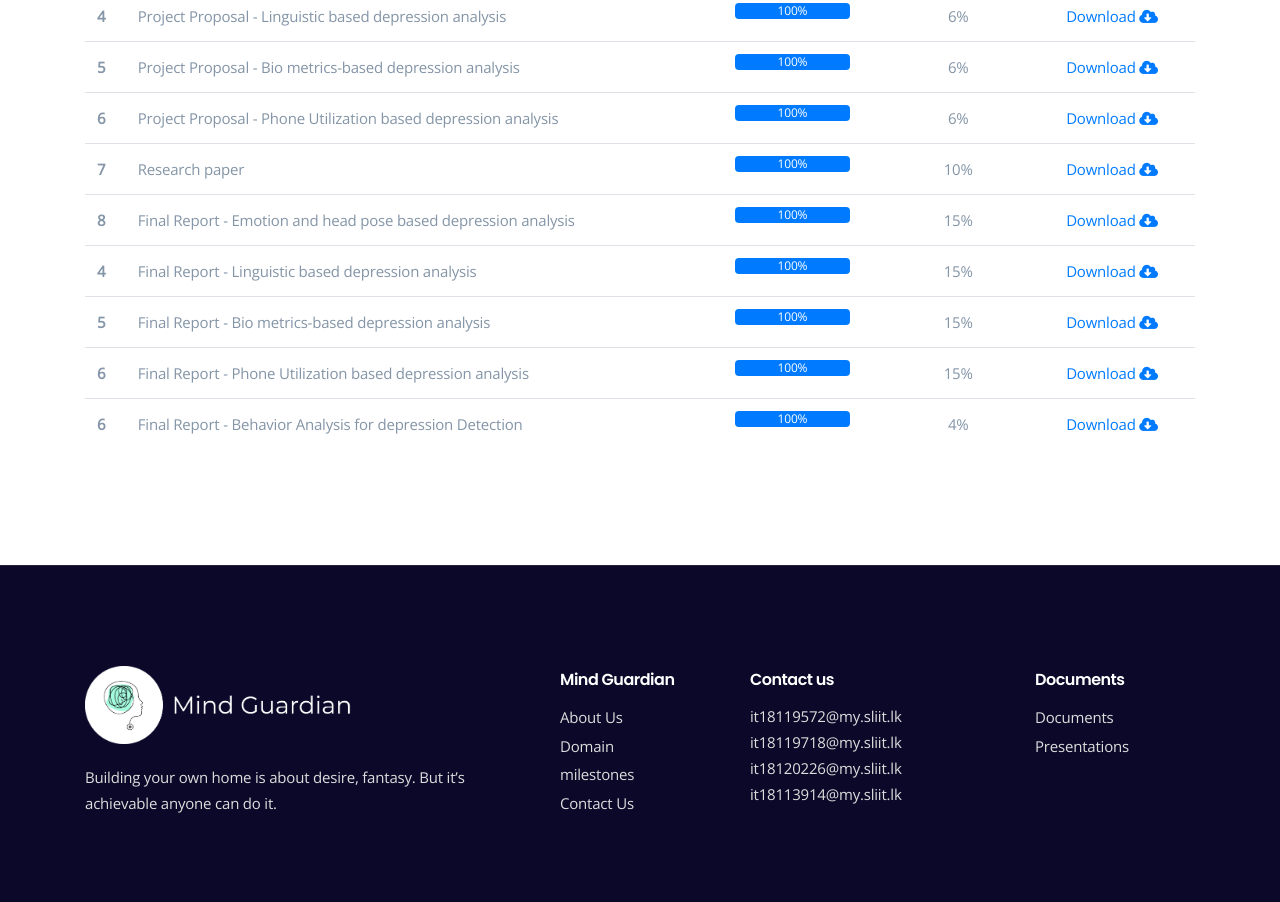
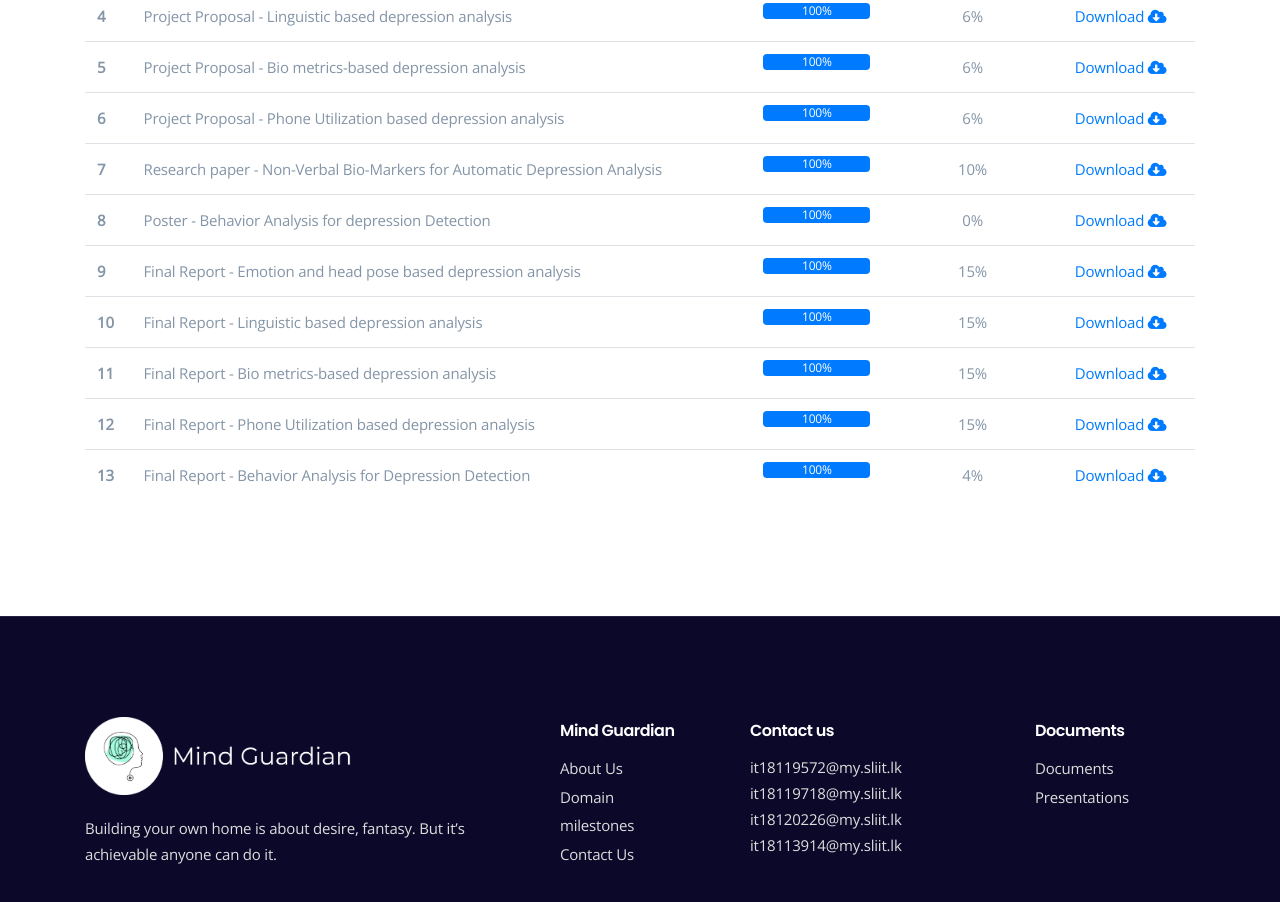
Before and after one commit to kusal1215/Research_Website, a plain HTML site: page documents.html in a window 1280 px wide. Shown: the part 795-1697 px from the top of the page. Drawn offline with nearby package versions, Linux system fonts and the light colour scheme.

Commit message:
Committed Modifications

```diff
--- a/documents.html
+++ b/documents.html
@@ -97,7 +97,7 @@
                     </div>
                 </td>
                 <td align="center">0%</td>
-                <td class="download-btn"><a href="files/TopicAssesment_1_TMP-21-081.pdf" download="Topic_Assessment.pdf">Download <i class="fas fa-cloud-download-alt"></i></a> </td>
+                <td class="download-btn"><a href="https://drive.google.com/file/d/14TOyZAqWHjEfBwZ1-asMfEpbngzn5igi/view?usp=sharing" download="Topic_Assessment.pdf">Download <i class="fas fa-cloud-download-alt"></i></a> </td>
             </tr>
             <tr>
                 <th scope="row">2</th>
@@ -108,7 +108,7 @@
                     </div>
                 </td>
                 <td align="center">0%</td>
-                <td class="download-btn"><a href="files/Tmp_2021_081.pdf" download="Project_Charter.pdf">Download <i class="fas fa-cloud-download-alt"></i></a> </td>
+                <td class="download-btn"><a href="https://drive.google.com/file/d/1L1b6ik03deJriqEfFqnUEFPTRd7JH4FP/view?usp=sharing" download="Project_Charter.pdf">Download <i class="fas fa-cloud-download-alt"></i></a> </td>
             </tr>
             <tr>
                 <th scope="row">3</th>
@@ -119,7 +119,7 @@
                     </div>
                 </td>
                 <td align="center">6%</td>
-                <td class="download-btn"><a href="files/Proposal_IT18120226.pdf" download="Proposal_EmotionAndHeadpose.pdf">Download <i class="fas fa-cloud-download-alt"></i></a> </td>
+                <td class="download-btn"><a href="https://drive.google.com/file/d/1SZhHtUSive_lDxqLJcjIpGnW2rvLieHI/view?usp=sharing" download="Proposal_EmotionAndHeadpose.pdf">Download <i class="fas fa-cloud-download-alt"></i></a> </td>
             </tr>
              <tr>
                 <th scope="row">4</th>
@@ -130,7 +130,7 @@
                     </div>
                 </td>
                 <td align="center">6%</td>
-                <td class="download-btn"><a href="files/Proposal_IT18113914.pdf" download="Proposal_Linguistic.pdf">Download <i class="fas fa-cloud-download-alt"></i></a> </td>
+                <td class="download-btn"><a href="https://drive.google.com/file/d/1oduRQtQ3GtJJ9DeenUwzNiddx-TnsipE/view?usp=sharing" download="Proposal_Linguistic.pdf">Download <i class="fas fa-cloud-download-alt"></i></a> </td>
             </tr>
              <tr>
                 <th scope="row">5</th>
@@ -141,7 +141,7 @@
                     </div>
                 </td>
                 <td align="center">6%</td>
-                <td class="download-btn"><a href="files/Proposal_IT18119572.pdf" download="Proposal_Biometrics.pdf">Download <i class="fas fa-cloud-download-alt"></i></a> </td>
+                <td class="download-btn"><a href="https://drive.google.com/file/d/1I36LzEFAZEDxKoIkN48-_3pJLek-Y1R_/view?usp=sharing" download="Proposal_Biometrics.pdf">Download <i class="fas fa-cloud-download-alt"></i></a> </td>
             </tr>
              <tr>
                 <th scope="row">6</th>
@@ -152,22 +152,33 @@
                     </div>
                 </td>
                 <td align="center">6%</td>
-                <td class="download-btn"><a href="files/Proposal_IT18119718.pdf" download="Proposal_PhoneUtilization.pdf">Download <i class="fas fa-cloud-download-alt"></i></a> </td>
+                <td class="download-btn"><a href="https://drive.google.com/file/d/1J-0o9VHCVZskq6H3LtP6BcktjsGC435i/view?usp=sharing" download="Proposal_PhoneUtilization.pdf">Download <i class="fas fa-cloud-download-alt"></i></a> </td>
             </tr>
             <tr>
                 <th scope="row">7</th>
-                <td>Research paper</td>
+                <td>Research paper - Non-Verbal Bio-Markers for Automatic Depression Analysis</td>
                 <td>
                     <div class="progress">
                         <div class="progress-bar" role="progressbar" style="width: 100%;" aria-valuenow="25" aria-valuemin="0" aria-valuemax="100">100%</div>
                     </div>
                 </td>
                 <td align="center">10%</td>
-                <td class="download-btn"><a href="files/ResearchPaper.pdf" download="ResearchPaper.pdf">Download <i class="fas fa-cloud-download-alt"></i></a> </td>
+                <td class="download-btn"><a href="https://drive.google.com/file/d/1HEMK5d_QkjGAe3jhQgI9Y8eKJ41Uc9Dv/view?usp=sharing" download="ResearchPaper.pdf">Download <i class="fas fa-cloud-download-alt"></i></a> </td>
+            </tr>
+            <tr>
+                <th scope="row">8</th>
+                <td>Poster - Behavior Analysis for depression Detection</td>
+                <td>
+                    <div class="progress">
+                        <div class="progress-bar" role="progressbar" style="width: 100%;" aria-valuenow="25" aria-valuemin="0" aria-valuemax="100">100%</div>
+                    </div>
+                </td>
+                <td align="center">0%</td>
+                <td class="download-btn"><a href="https://drive.google.com/file/d/1uk7DUGKJcaVvXJBhuEiiuRTzInsWUsno/view?usp=sharing" download="ResearchPaper.pdf">Download <i class="fas fa-cloud-download-alt"></i></a> </td>
             </tr>
 
             <tr>
-                <th scope="row">8</th>
+                <th scope="row">9</th>
                 <td>Final Report - Emotion and head pose based depression analysis</td>
                 <td>
                    <div class="progress">
@@ -175,10 +186,10 @@
                     </div>
                 </td>
                 <td align="center">15%</td>
-                 <td class="download-btn"><a href="files/IT18120226_THESIS.pdf" download="Final_EmotionAndHeadpose.pdf">Download <i class="fas fa-cloud-download-alt"></i></a> </td>
+                 <td class="download-btn"><a href="https://drive.google.com/file/d/15BnIMhNNv_h1P4vAQG_WdFnSearnzOYW/view?usp=sharing" download="Final_EmotionAndHeadpose.pdf">Download <i class="fas fa-cloud-download-alt"></i></a> </td>
             </tr>
             <tr>
-                <th scope="row">4</th>
+                <th scope="row">10</th>
                 <td>Final Report - Linguistic based depression analysis</td>
                 <td>
                     <div class="progress">
@@ -186,10 +197,10 @@
                     </div>
                 </td>
                 <td align="center">15%</td>
-                <td class="download-btn"><a href="files/IT18113914_THESIS.pdf" download="Final_Linguistic.pdf">Download <i class="fas fa-cloud-download-alt"></i></a> </td>
+                <td class="download-btn"><a href="https://drive.google.com/file/d/10Wcu55mCm10niCyQDNpw93yZ-y_FfVRl/view?usp=sharing" download="Final_Linguistic.pdf">Download <i class="fas fa-cloud-download-alt"></i></a> </td>
             </tr>
              <tr>
-                <th scope="row">5</th>
+                <th scope="row">11</th>
                 <td>Final Report - Bio metrics-based depression analysis </td>
                 <td>
                     <div class="progress">
@@ -197,10 +208,10 @@
                     </div>
                 </td>
                 <td align="center">15%</td>
-                <td class="download-btn"><a href="files/IT18119572_THESIS.pdf" download="Final_Biometrics.pdf">Download <i class="fas fa-cloud-download-alt"></i></a> </td>
+                <td class="download-btn"><a href="https://drive.google.com/file/d/1bT9iJsJyXSnDZdpjazu23gpP3LWDSg--/view?usp=sharing" download="Final_Biometrics.pdf">Download <i class="fas fa-cloud-download-alt"></i></a> </td>
             </tr>
              <tr>
-                <th scope="row">6</th>
+                <th scope="row">12</th>
                 <td>Final Report - Phone Utilization based depression analysis </td>
                 <td>
                     <div class="progress">
@@ -208,22 +219,24 @@
                     </div>
                 </td>
                 <td align="center">15%</td>
-                <td class="download-btn"><a href="files/Proposal_IT18119718.pdf" download="Final_PhoneUtilization.pdf">Download <i class="fas fa-cloud-download-alt"></i></a> </td>
+                <td class="download-btn"><a href="https://drive.google.com/file/d/1G_W1fUUsZl7LFVcfRXJhwhj1Q9ez5GzI/view?usp=sharing" download="Final_PhoneUtilization.pdf">Download <i class="fas fa-cloud-download-alt"></i></a> </td>
             </tr>
              <tr>
-                <th scope="row">6</th>
-                <td>Final Report - Behavior Analysis for depression Detection </td>
+                <th scope="row">13</th>
+                <td>Final Report - Behavior Analysis for Depression Detection </td>
                 <td>
                     <div class="progress">
                         <div class="progress-bar" role="progressbar" style="width: 100%;" aria-valuenow="25" aria-valuemin="0" aria-valuemax="100">100%</div>
                     </div>
                 </td>
                 <td align="center">4%</td>
-                <td class="download-btn"><a href="files/GROUP_THESIS.pdf" download="GROUP_THESIS.pdf">Download <i class="fas fa-cloud-download-alt"></i></a> </td>
+                <td class="download-btn"><a href="https://drive.google.com/file/d/1fK6tal1_CLpNZX69kPfx6NDIL64l8Nh4/view?usp=sharing" download="GROUP_THESIS.pdf">Download <i class="fas fa-cloud-download-alt"></i></a> </td>
             </tr>
             </tbody>
         </table>
     </div>
+
+
 
 
 </section><!--/. content-section -->
```
Also changed, not shown: about.html (+1 -41 lines), contact.html (+1 -1 lines), domains.html (+47 -47 lines), index.html (+5 -5 lines), milestones.html (+3 -6 lines), presentations.html (+14 -3 lines).
